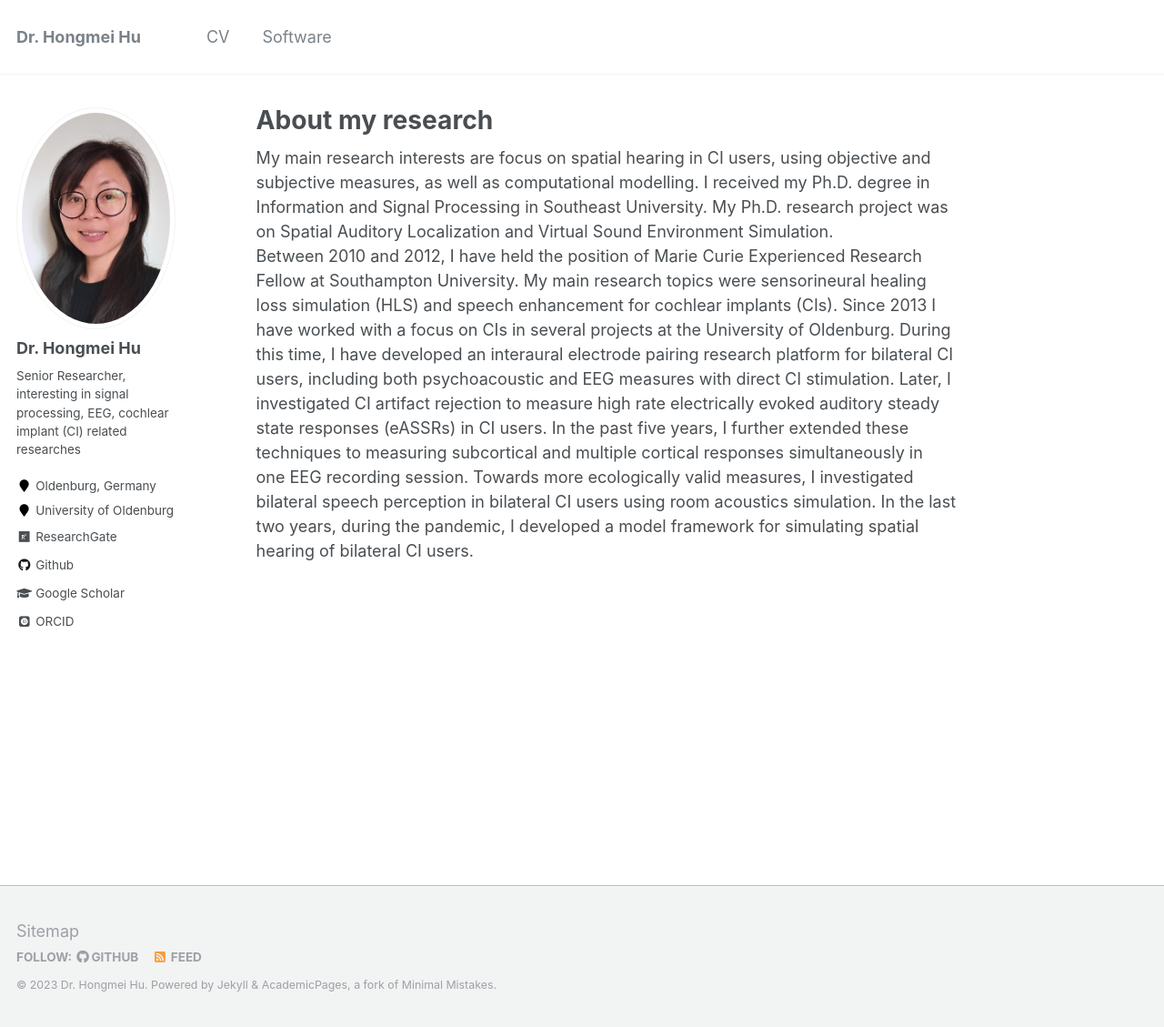
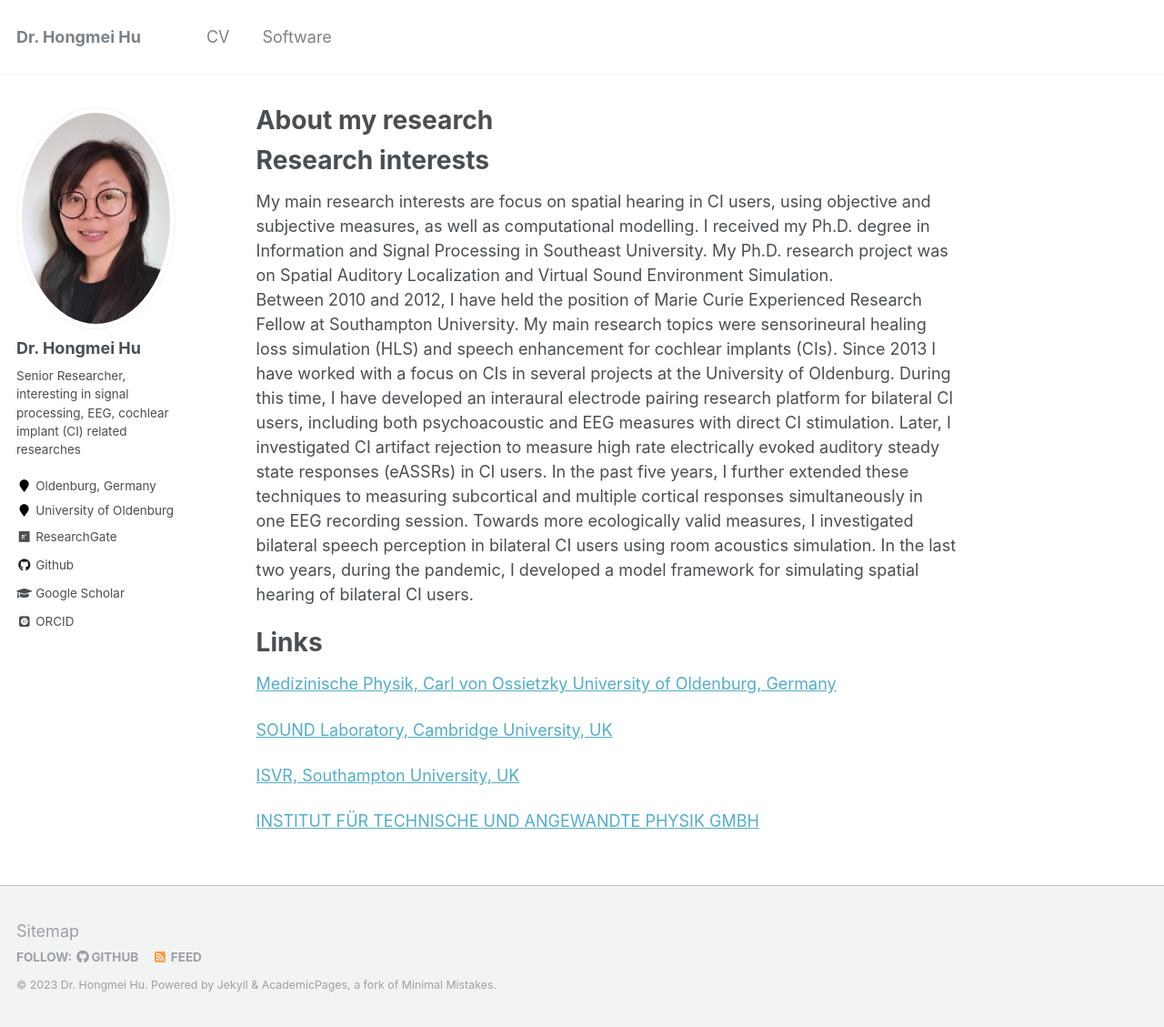
Before and after one commit to HongmeiHu/HongmeiHu.github.io, a Jekyll site: the page built from _pages/about.md, in a window 1280 px wide and 1129 px high. Shown: the whole window at 91% size. Built offline with Jekyll 4.4.1, drawn with Linux system fonts in a browser that asks for light colours; some web fonts are replaced.

Commit message:
add some links

```diff
--- a/_pages/about.md
+++ b/_pages/about.md
@@ -7,8 +7,19 @@ redirect_from:
   - /about/
   - /about.html
 ---
-
+# Research interests
 My main research interests are focus on spatial hearing in CI users, using objective and subjective measures, as well as computational modelling.
 I received my Ph.D. degree in Information and Signal Processing in Southeast University. My Ph.D. research project was on Spatial Auditory Localization and Virtual Sound Environment Simulation.
 Between 2010 and 2012, I have held the position of Marie Curie Experienced Research Fellow at Southampton University. My main research topics were sensorineural healing loss simulation (HLS) and speech enhancement for cochlear implants (CIs).
 Since 2013 I have worked with a focus on CIs in several projects at the University of Oldenburg. During this time, I have developed an interaural electrode pairing research platform for bilateral CI users, including both psychoacoustic and EEG measures with direct CI stimulation. Later, I investigated CI artifact rejection to measure high rate electrically evoked auditory steady state responses (eASSRs) in CI users. In the past five years, I further extended these techniques to measuring subcortical and multiple cortical responses simultaneously in one EEG recording session. Towards more ecologically valid measures, I investigated bilateral speech perception in bilateral CI users using room acoustics simulation. In the last two years, during the pandemic, I developed a model framework for simulating spatial hearing of bilateral CI users.
+
+
+# Links
+
+[Medizinische Physik, Carl von Ossietzky University of Oldenburg, Germany](https://uol.de/mediphysik)
+
+[SOUND Laboratory, Cambridge University, UK](https://www-neurosciences.medschl.cam.ac.uk/sound-lab/)
+
+[ISVR, Southampton University, UK](https://www.southampton.ac.uk/research/institutes-centres/institute-of-sound-vibration-research)
+
+[INSTITUT FÜR TECHNISCHE UND ANGEWANDTE PHYSIK GMBH](https://www.itap.de/)
```
